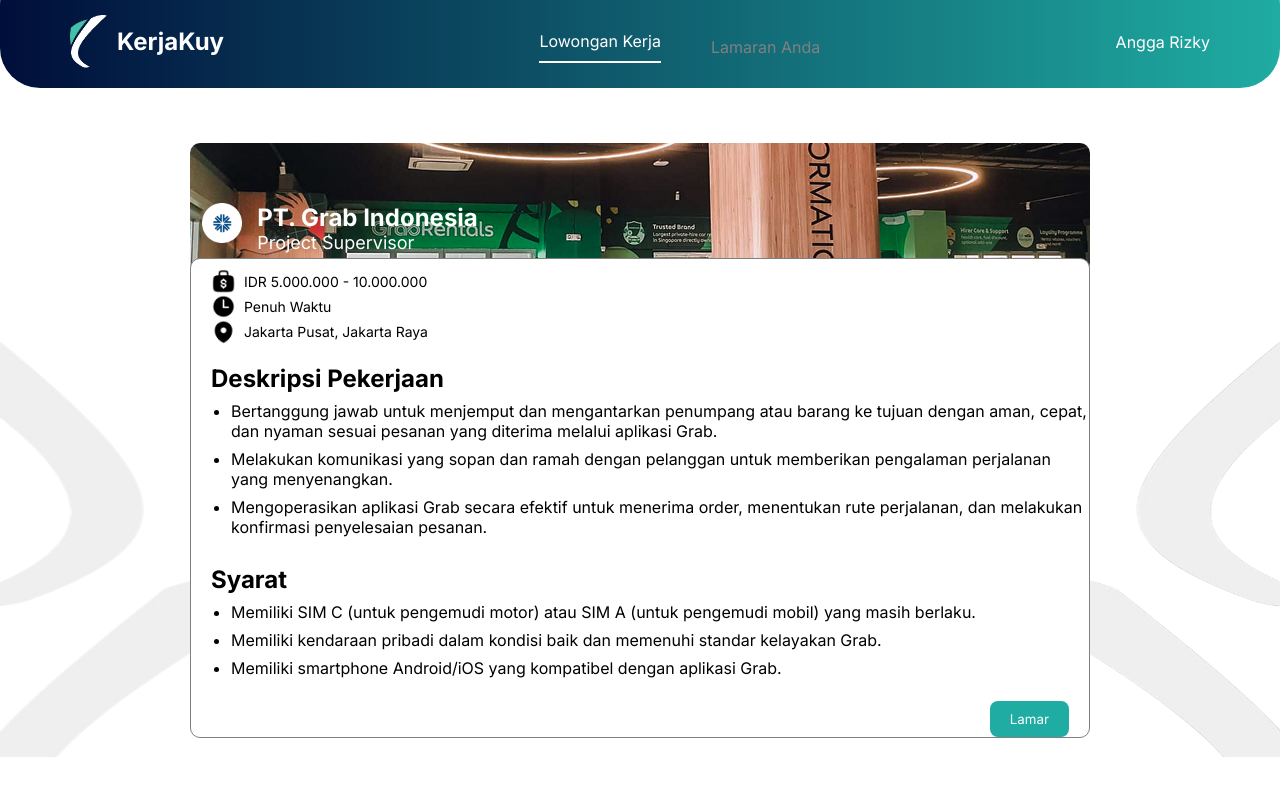
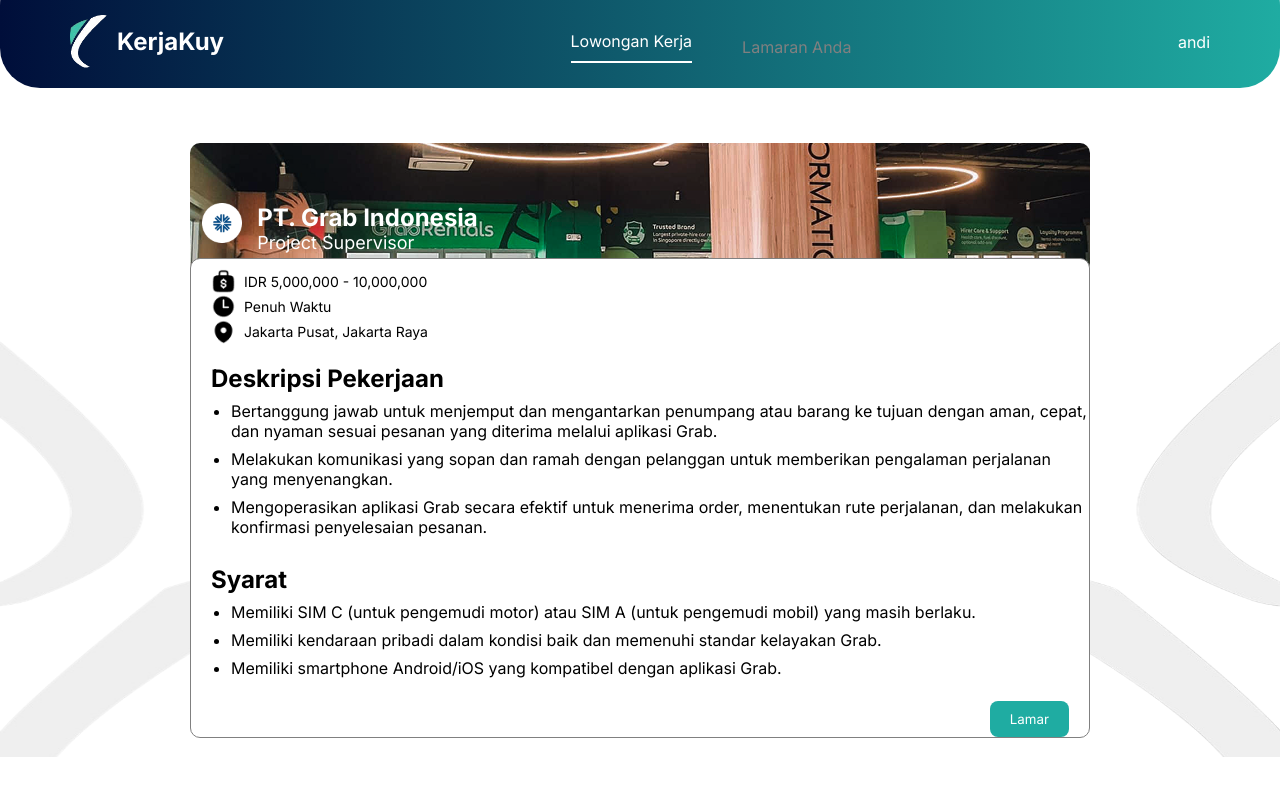
Before and after one commit to SIMPLIX07/KerjaKuy_Webpro, a plain HTML site: page pageLamar/lamar.html in a window 1280 px wide. Drawn offline with Linux system fonts and the light colour scheme.

Commit message:
menghubungkan dataperusahaan ke pagelamar

```diff
--- /dev/null
+++ b/daftarPerusahaan/dataPerusahaan.json
@@ -0,0 +1,75 @@
+{
+    "perusahaan": [
+        {
+            "nama": "PT. Grab Indonesia",
+            "logo": "asset/logoGrab.png",
+            "lokasi": "Jakarta Pusat, Jakarta Raya",
+            "lowongan": [
+                {
+                    "judul": "Project Supervisor",
+                    "gaji": {
+                        "min": 5000000,
+                        "max": 10000000,
+                        "mata_uang": "IDR"
+                    },
+                    "tipe_pekerjaan": "Penuh Waktu",
+                    "deskripsi_pekerjaan": [
+                        "Bertanggung jawab untuk menjemput dan mengantarkan penumpang atau barang ke tujuan dengan aman, cepat, dan nyaman sesuai pesanan yang diterima melalui aplikasi Grab.",
+                        "Melakukan komunikasi yang sopan dan ramah dengan pelanggan untuk memberikan pengalaman perjalanan yang menyenangkan.",
+                        "Mengoperasikan aplikasi Grab secara efektif untuk menerima order, menentukan rute perjalanan, dan melakukan konfirmasi penyelesaian pesanan."
+                    ],
+                    "syarat": [
+                        "Memiliki SIM C (untuk pengemudi motor) atau SIM A (untuk pengemudi mobil) yang masih berlaku.",
+                        "Memiliki kendaraan pribadi dalam kondisi baik dan memenuhi standar kelayakan Grab.",
+                        "Memiliki smartphone Android/iOS yang kompatibel dengan aplikasi Grab."
+                    ]
+                }
+            ]
+        },
+        {
+            "nama": "PT. Gojek Indonesia",
+            "logo": "asset/logoGojek.png",
+            "lokasi": "Jakarta Selatan, Jakarta Raya",
+            "lowongan": [
+                {
+                    "judul": "Driver Partner",
+                    "gaji": {
+                        "min": 4000000,
+                        "max": 9000000,
+                        "mata_uang": "IDR"
+                    },
+                    "tipe_pekerjaan": "Penuh Waktu / Paruh Waktu",
+                    "deskripsi_pekerjaan": [
+                        "Mengantar penumpang dan barang dengan aman sesuai pesanan melalui aplikasi Gojek.",
+                        "Berkomunikasi dengan sopan dan ramah kepada pelanggan.",
+                        "Menggunakan aplikasi Gojek untuk menerima order dan menyelesaikan perjalanan."
+                    ],
+                    "syarat": [
+                        "Memiliki SIM C (untuk motor) atau SIM A (untuk mobil) yang masih berlaku.",
+                        "Memiliki kendaraan pribadi yang layak pakai.",
+                        "Memiliki smartphone yang mendukung aplikasi Gojek."
+                    ]
+                },
+                {
+                    "judul": "Customer Service",
+                    "gaji": {
+                        "min": 5000000,
+                        "max": 8000000,
+                        "mata_uang": "IDR"
+                    },
+                    "tipe_pekerjaan": "Penuh Waktu",
+                    "deskripsi_pekerjaan": [
+                        "Melayani keluhan dan pertanyaan pelanggan melalui telepon atau chat.",
+                        "Menyelesaikan masalah pelanggan dengan cepat dan ramah.",
+                        "Mencatat laporan layanan pelanggan secara rutin."
+                    ],
+                    "syarat": [
+                        "Pendidikan minimal SMA/SMK.",
+                        "Mampu berkomunikasi dengan baik dan sopan.",
+                        "Mahir menggunakan komputer dan aplikasi office."
+                    ]
+                }
+            ]
+        }
+    ]
+}
--- a/pageLamar/lamar.html
+++ b/pageLamar/lamar.html
@@ -4,10 +4,9 @@
 <head>
     <meta charset="UTF-8">
     <meta name="viewport" content="width=device-width, initial-scale=1.0">
-    <title>Document</title>
+    <title>KerjaKuy - Lowongan</title>
     <link rel="stylesheet" href="lamar.css">
     <link href="https://fonts.googleapis.com/css2?family=Inter:wght@400;500;600;700&display=swap" rel="stylesheet">
-
 </head>
 
 <body>
@@ -15,7 +14,7 @@
         <div class="navbar">
             <div class="left">
                 <img src="asset/logo.png" alt="KerjaKuyLogo">
-                <label for="">KerjaKuy</label>
+                <label>KerjaKuy</label>
             </div>
             <div class="middle">
                 <ul>
@@ -24,60 +23,27 @@
                 </ul>
             </div>
             <div class="right">
-                <Label>Angga Rizky</Label>
+                <label id="username">andi</label>
             </div>
         </div>
     </nav>
+
     <div class="content">
         <div class="isi">
-            <div class="back">
-                <div class="seluruh">
-                    <img src="asset/logoPerusahaan.png" alt="">
-                    <div class="profile">
-                        <label for="" id="perusahaan">PT. Grab Indonesia</label>
-                        <label for="" id="posisi">Project Supervisor</label>
-                    </div>
-                </div>
+            <div class="back" id="companyContainer">
             </div>
         </div>
-        <div class="deskripsi">
-            <div class="top">
-                <div class="tengah">
-                    <img src="asset/gaji.png" alt="">
-                    <label for=""> IDR 5.000.000 - 10.000.000</label>
-                </div>
-                <div class="tengah">
-                    <img src="asset/waktu.png" alt="">
-                    <label for=""> Penuh Waktu</label>
-                </div>
-                <div class="tengah">
-                    <img src="asset/lokasi.png" alt="">
-                    <label for=""> Jakarta Pusat, Jakarta Raya</label>
-                </div>
-            </div>
-            <div class="middle">
-                <h2>Deskripsi Pekerjaan</h2>
-                <ul class="list" >
-                    <li>Bertanggung jawab untuk menjemput dan mengantarkan penumpang atau barang ke tujuan dengan aman, cepat, dan nyaman sesuai pesanan yang diterima melalui aplikasi Grab.</li>
-                    <li>Melakukan komunikasi yang sopan dan ramah dengan pelanggan untuk memberikan pengalaman perjalanan yang menyenangkan.</li>
-                    <li>Mengoperasikan aplikasi Grab secara efektif untuk menerima order, menentukan rute perjalanan, dan melakukan konfirmasi penyelesaian pesanan.</li>
-                </ul>
-            </div>
-            <div class="bottom">
-                <h2>Syarat</h2>
-                <ul class="list" >
-                    <li>Memiliki SIM C (untuk pengemudi motor) atau SIM A (untuk pengemudi mobil) yang masih berlaku.</li>
-                    <li>Memiliki kendaraan pribadi dalam kondisi baik dan memenuhi standar kelayakan Grab.</li>
-                    <li>Memiliki smartphone Android/iOS yang kompatibel dengan aplikasi Grab.</li>
-                </ul>
-            </div>
-            <button class="button">Lamar</button>
+
+        <div class="deskripsi" id="jobContainer">
         </div>
+
         <div class="asset">
             <img src="asset/leftBg.png" alt="" id="left">
             <img src="asset/rightBg.png" alt="" id="right">
         </div>
     </div>
+
+    <script src="lamar.js"></script>
 </body>
-<script src="lamar.js"></script>
+
 </html>
--- a/pageLamar/lamar.js
+++ b/pageLamar/lamar.js
@@ -1,36 +1,74 @@
-document.addEventListener("DOMContentLoaded", function () {
+document.addEventListener("DOMContentLoaded", async function () {
+    const companyContainer = document.getElementById("companyContainer");
+    const jobContainer = document.getElementById("jobContainer");
+
+    const response = await fetch("../daftarPerusahaan/dataPerusahaan.json");
+    const dataPerusahaan = await response.json();
+
+    const perusahaan = dataPerusahaan.perusahaan[0];
+    const lowongan = perusahaan.lowongan[0];
+
+    companyContainer.innerHTML = `
+        <div class="seluruh">
+            <img src="asset/logoPerusahaan.png" alt="">
+            <div class="profile">
+                <label id="perusahaan">${perusahaan.nama}</label>
+                <label id="posisi">${lowongan.judul}</label>
+            </div>
+        </div>
+    `;
+
+    jobContainer.innerHTML = `
+        <div class="top">
+            <div class="tengah">
+                <img src="asset/gaji.png" alt="">
+                <label>${lowongan.gaji.mata_uang} ${lowongan.gaji.min.toLocaleString()} - ${lowongan.gaji.max.toLocaleString()}</label>
+            </div>
+            <div class="tengah">
+                <img src="asset/waktu.png" alt="">
+                <label>${lowongan.tipe_pekerjaan}</label>
+            </div>
+            <div class="tengah">
+                <img src="asset/lokasi.png" alt="">
+                <label>${perusahaan.lokasi}</label>
+            </div>
+        </div>
+        <div class="middle">
+            <h2>Deskripsi Pekerjaan</h2>
+            <ul class="list">
+                ${lowongan.deskripsi_pekerjaan.map(d => `<li>${d}</li>`).join('')}
+            </ul>
+        </div>
+        <div class="bottom">
+            <h2>Syarat</h2>
+            <ul class="list">
+                ${lowongan.syarat.map(s => `<li>${s}</li>`).join('')}
+            </ul>
+        </div>
+        <button class="button">Lamar</button>
+    `;
+
     const buttonLamar = document.querySelector('.button');
+    buttonLamar.addEventListener('click', async function () {
+        const usernameUser = document.getElementById("username").textContent;
+        const lamaranBaru = {
+            perusahaan: perusahaan.nama,
+            posisiLamaran: lowongan.judul,
+            status: "proses"
+        };
 
-    buttonLamar.addEventListener('click', async function () {
-        let usernameUser = document.getElementById("username").textContent
+        const resUser = await fetch("https://68ed07c5eff9ad3b14044b1a.mockapi.io/api/v1/userPelamar");
+        const users = await resUser.json();
+        const user = users.find(u => u.username === usernameUser);
+        if (!user) { alert("User tidak ditemukan"); return; }
+        if (!user.lamaran) { user.lamaran = []; }
+        user.lamaran.push(lamaranBaru);
 
-        let lamaranBaru = {
-            perusahaan: document.getElementById("perusahaan").textContent,
-            posisiLamaran: document.getElementById("posisi").textContent,
-            status: "proses"
-        }
-        let response = await fetch("https://68ed07c5eff9ad3b14044b1a.mockapi.io/api/v1/userPelamar");
-        let users = await response.json();
-
-        let user = users.find(u => u.username === usernameUser);
-
-        if(!user){
-            alert("User tidak ditemukan")
-            return
-        }
-
-        if(!user.lamaran){
-            user.lamaran = [];
-        }
-
-        user.lamaran.push(lamaranBaru)
         await fetch(`https://68ed07c5eff9ad3b14044b1a.mockapi.io/api/v1/userPelamar/${user.id}`, {
             method: "PUT",
             headers: { "Content-Type": "application/json" },
             body: JSON.stringify(user)
         });
-
-        alert("Lamaran berhasil di kirim")
-
+        alert(`Lamaran ke "${lowongan.judul}" berhasil dikirim`);
     });
 });
```
